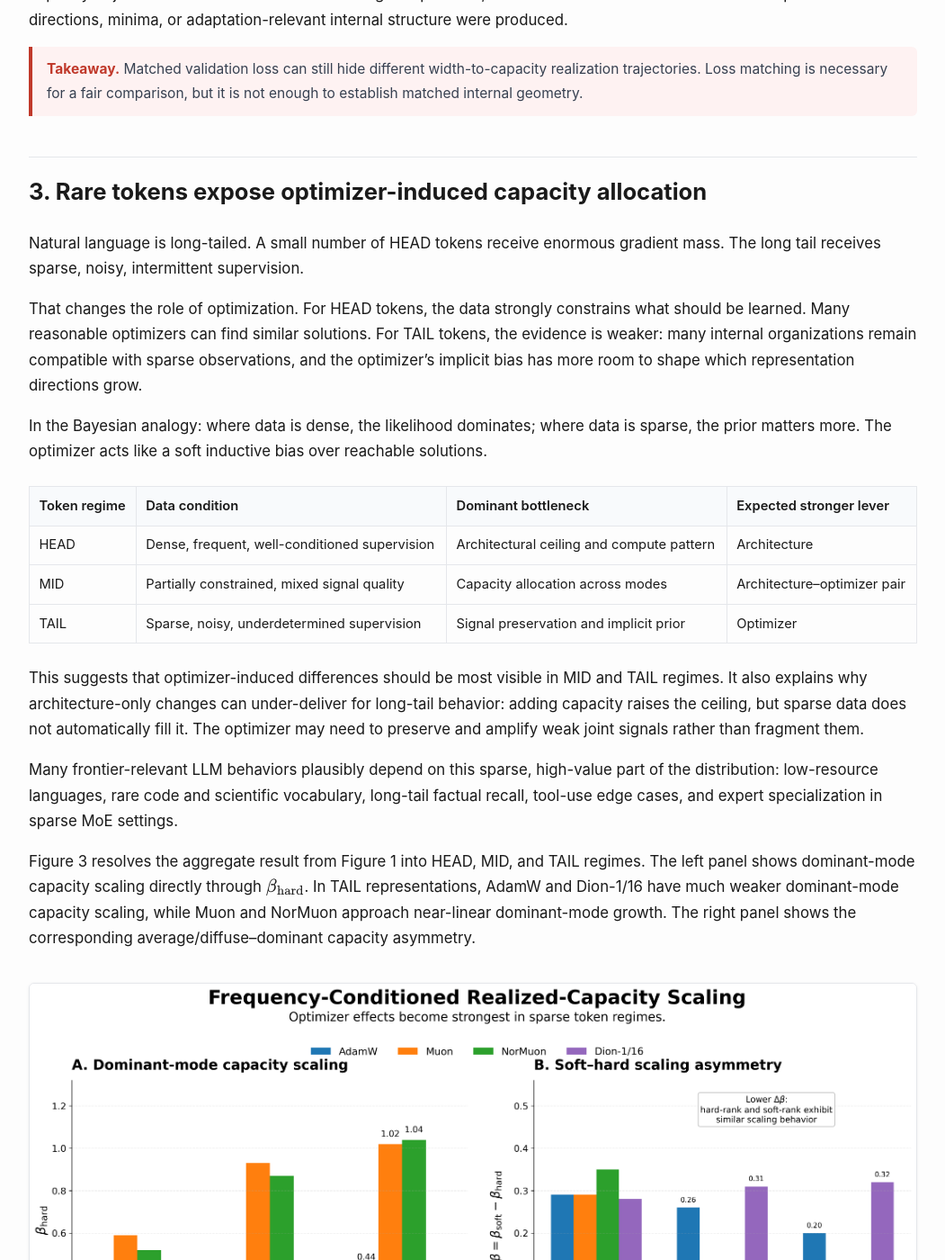
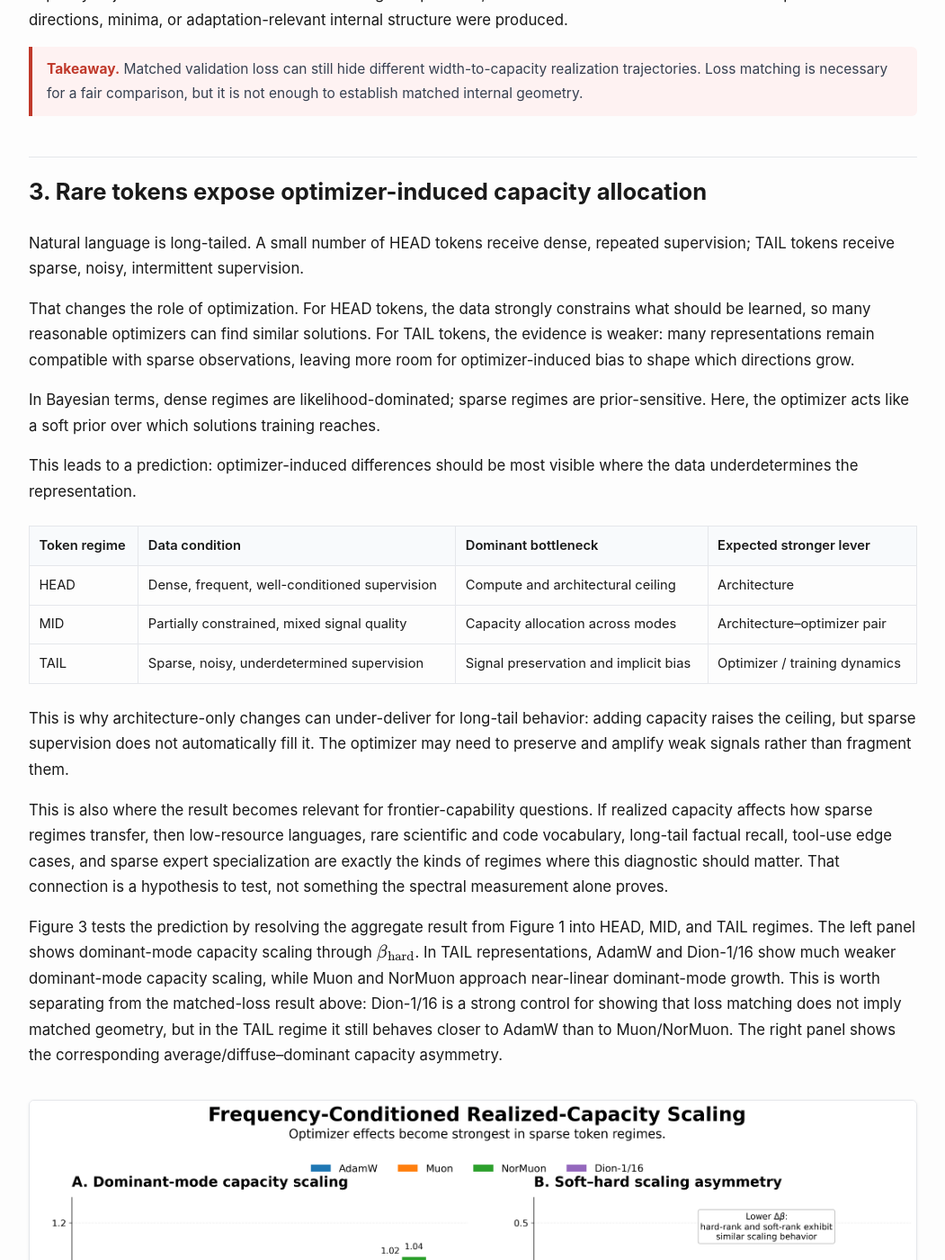
Before and after one commit to optimizer-scaling-laws/optimizer-scaling-laws.github.io, a Jekyll site: the page built from _posts/2026-06-18-architecture-creates-capacity-optimizers-realize-it.md, in a window 1280 px wide and 1400 px high, scrolled down 5096 px. Shown: the whole window at 90% size, without its empty margins (114-1165 px from the left). Built offline with Jekyll 4.4.1, drawn with Linux system fonts in a browser that asks for light colours; some of the changed text lies outside the part shown.

Commit message:
Final Revision of Section 3

```diff
--- a/_posts/2026-06-18-architecture-creates-capacity-optimizers-realize-it.md
+++ b/_posts/2026-06-18-architecture-creates-capacity-optimizers-realize-it.md
@@ -253,37 +253,41 @@ The aforementioned gap is also not closed by learning-rate tuning, the learning-
 
 
 ## 3. Rare tokens expose optimizer-induced capacity allocation
+
 {: #rare-tokens-expose-optimizer-induced-capacity-allocation }
 
-Natural language is long-tailed. A small number of HEAD tokens receive enormous gradient mass. The long tail receives sparse, noisy, intermittent supervision.
+Natural language is long-tailed. A small number of HEAD tokens receive dense, repeated supervision; TAIL tokens receive sparse, noisy, intermittent supervision.
 
-That changes the role of optimization. For HEAD tokens, the data strongly constrains what should be learned. Many reasonable optimizers can find similar solutions. For TAIL tokens, the evidence is weaker: many internal organizations remain compatible with sparse observations, and the optimizer's implicit bias has more room to shape which representation directions grow.
+That changes the role of optimization. For HEAD tokens, the data strongly constrains what should be learned, so many reasonable optimizers can find similar solutions. For TAIL tokens, the evidence is weaker: many representations remain compatible with sparse observations, leaving more room for optimizer-induced bias to shape which directions grow.
 
-In the Bayesian analogy: where data is dense, the likelihood dominates; where data is sparse, the prior matters more. The optimizer acts like a soft inductive bias over reachable solutions.
+In Bayesian terms, dense regimes are likelihood-dominated; sparse regimes are prior-sensitive. Here, the optimizer acts like a soft prior over which solutions training reaches.
+
+This leads to a prediction: optimizer-induced differences should be most visible where the data underdetermines the representation.
 
 <table>
 <thead><tr><th>Token regime</th><th>Data condition</th><th>Dominant bottleneck</th><th>Expected stronger lever</th></tr></thead>
 <tbody>
-<tr><td>HEAD</td><td>Dense, frequent, well-conditioned supervision</td><td>Architectural ceiling and compute pattern</td><td>Architecture</td></tr>
+<tr><td>HEAD</td><td>Dense, frequent, well-conditioned supervision</td><td>Compute and architectural ceiling</td><td>Architecture</td></tr>
 <tr><td>MID</td><td>Partially constrained, mixed signal quality</td><td>Capacity allocation across modes</td><td>Architecture–optimizer pair</td></tr>
-<tr><td>TAIL</td><td>Sparse, noisy, underdetermined supervision</td><td>Signal preservation and implicit prior</td><td>Optimizer</td></tr>
+<tr><td>TAIL</td><td>Sparse, noisy, underdetermined supervision</td><td>Signal preservation and implicit bias</td><td>Optimizer / training dynamics</td></tr>
 </tbody>
 </table>
 
-This suggests that optimizer-induced differences should be most visible in MID and TAIL regimes. It also explains why architecture-only changes can under-deliver for long-tail behavior: adding capacity raises the ceiling, but sparse data does not automatically fill it. The optimizer may need to preserve and amplify weak joint signals rather than fragment them.
+This is why architecture-only changes can under-deliver for long-tail behavior: adding capacity raises the ceiling, but sparse supervision does not automatically fill it. The optimizer may need to preserve and amplify weak signals rather than fragment them.
 
-Many frontier-relevant LLM behaviors plausibly depend on this sparse, high-value part of the distribution: low-resource languages, rare code and scientific vocabulary, long-tail factual recall, tool-use edge cases, and expert specialization in sparse MoE settings.
+This is also where the result becomes relevant for frontier-capability questions. If realized capacity affects how sparse regimes transfer, then low-resource languages, rare scientific and code vocabulary, long-tail factual recall, tool-use edge cases, and sparse expert specialization are exactly the kinds of regimes where this diagnostic should matter. That connection is a hypothesis to test, not something the spectral measurement alone proves.
 
-Figure 3 resolves the aggregate result from Figure 1 into HEAD, MID, and TAIL regimes. The left panel shows dominant-mode capacity scaling directly through $\beta_{\mathrm{hard}}$. In TAIL representations, AdamW and Dion-1/16 have much weaker dominant-mode capacity scaling, while Muon and NorMuon approach near-linear dominant-mode growth. The right panel shows the corresponding average/diffuse–dominant capacity asymmetry.
+Figure 3 tests the prediction by resolving the aggregate result from Figure 1 into HEAD, MID, and TAIL regimes. The left panel shows dominant-mode capacity scaling through $\beta_{\mathrm{hard}}$. In TAIL representations, AdamW and Dion-1/16 show much weaker dominant-mode capacity scaling, while Muon and NorMuon approach near-linear dominant-mode growth. This is worth separating from the matched-loss result above: Dion-1/16 is a strong control for showing that loss matching does not imply matched geometry, but in the TAIL regime it still behaves closer to AdamW than to Muon/NorMuon. The right panel shows the corresponding average/diffuse–dominant capacity asymmetry.
+
 
 <figure class="figure-wide">
   <img src="{{ '/assets/blog/architecture-optimizer-codesign/figure4_capacity_scaling_asymmetry_token_regimes.png' | relative_url }}" alt="Frequency-conditioned realized-capacity scaling across token regimes">
-  <figcaption><strong>Figure 3.</strong> <em>Frequency-conditioned realized-capacity scaling.</em> Panel A shows dominant-mode capacity scaling exponents, $\beta_{\mathrm{hard}}$, across HEAD, MID, and TAIL token regimes. Panel B shows average/diffuse–dominant capacity asymmetry, $\Delta\beta = \beta_{\mathrm{soft}} - \beta_{\mathrm{hard}}$. The regime-conditioned view reveals where the optimizer effect becomes most consequential: MID and especially TAIL regimes, where sparse supervision gives optimizer-induced bias more room to shape which eigenmodes accumulate variance.</figcaption>
+  <figcaption><strong>Figure 3.</strong> <em>Frequency-conditioned realized-capacity scaling.</em> Panel A shows dominant-mode capacity scaling exponents, $\beta_{\mathrm{hard}}$, across HEAD, MID, and TAIL token regimes. Panel B shows average/diffuse–dominant capacity asymmetry, $\Delta\beta = \beta_{\mathrm{soft}} - \beta_{\mathrm{hard}}$. The regime-conditioned view reveals where the optimizer effect is strongest: MID and especially TAIL regimes, where sparse supervision leaves more room for optimizer-induced bias to shape which eigenmodes accumulate variance.</figcaption>
 </figure>
 
-The rare-token result is not a side observation. It is one of the main reasons this may matter for frontier LLMs. If average loss is dominated by frequent patterns, loss can hide whether rare regimes receive realized spectral capacity. Frequency-conditioned spectral telemetry can expose that hidden allocation.
+The rare-token result is one of the main reasons this matters for pretraining science. If average loss is dominated by frequent patterns, it can hide whether sparse regimes receive realized spectral capacity. Frequency-conditioned spectral telemetry exposes that hidden allocation.
 
-A capacity-aware training run should therefore ask not only whether average loss improved, but whether the long tail received measurable internal structure — and then test whether that structure predicts rare-regime behavior.
+A capacity-aware training run should therefore ask not only whether average loss improved, but whether the long tail received measurable internal structure, and whether that structure predicts rare-regime behavior.
 
 <p class="takeaway-inline"><strong>Takeaway.</strong> Rare-token regimes are where optimizer-induced bias has the most room to shape which weak signals become coherent representation directions.</p>
 
```
